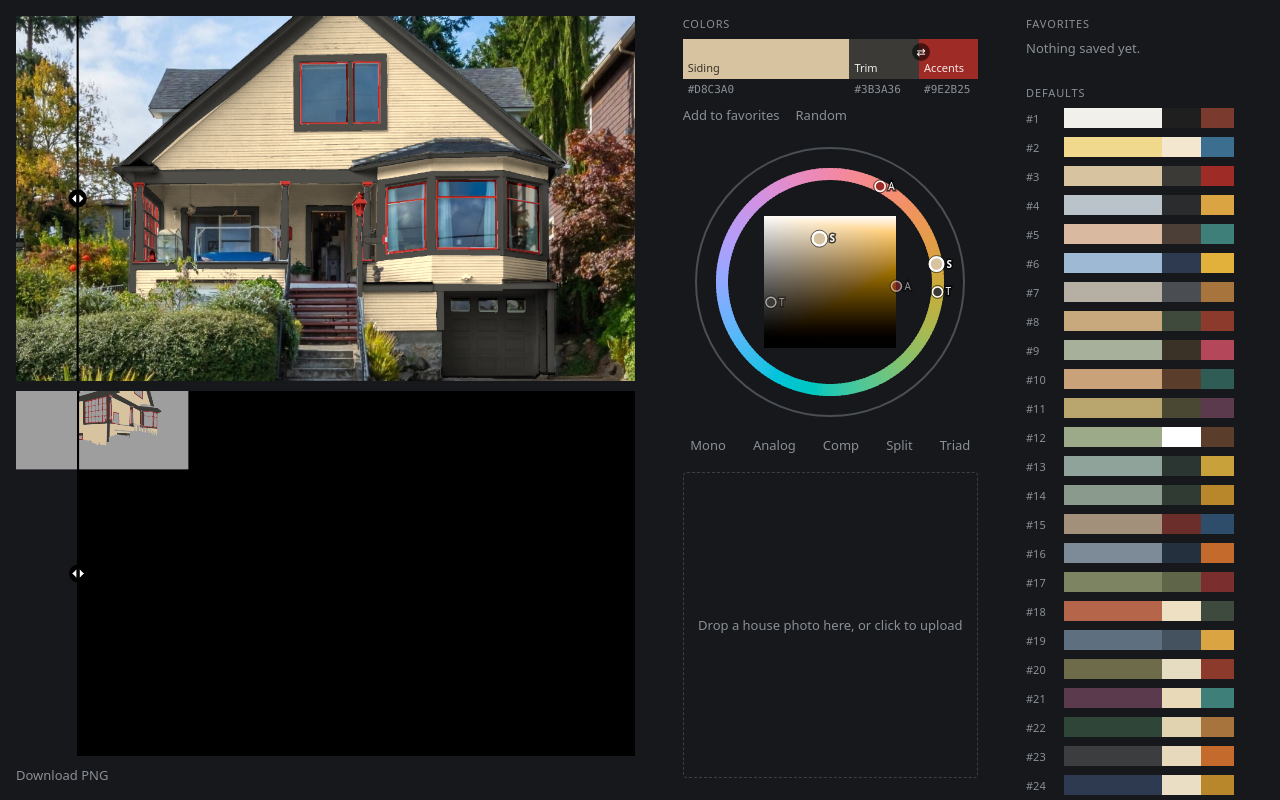
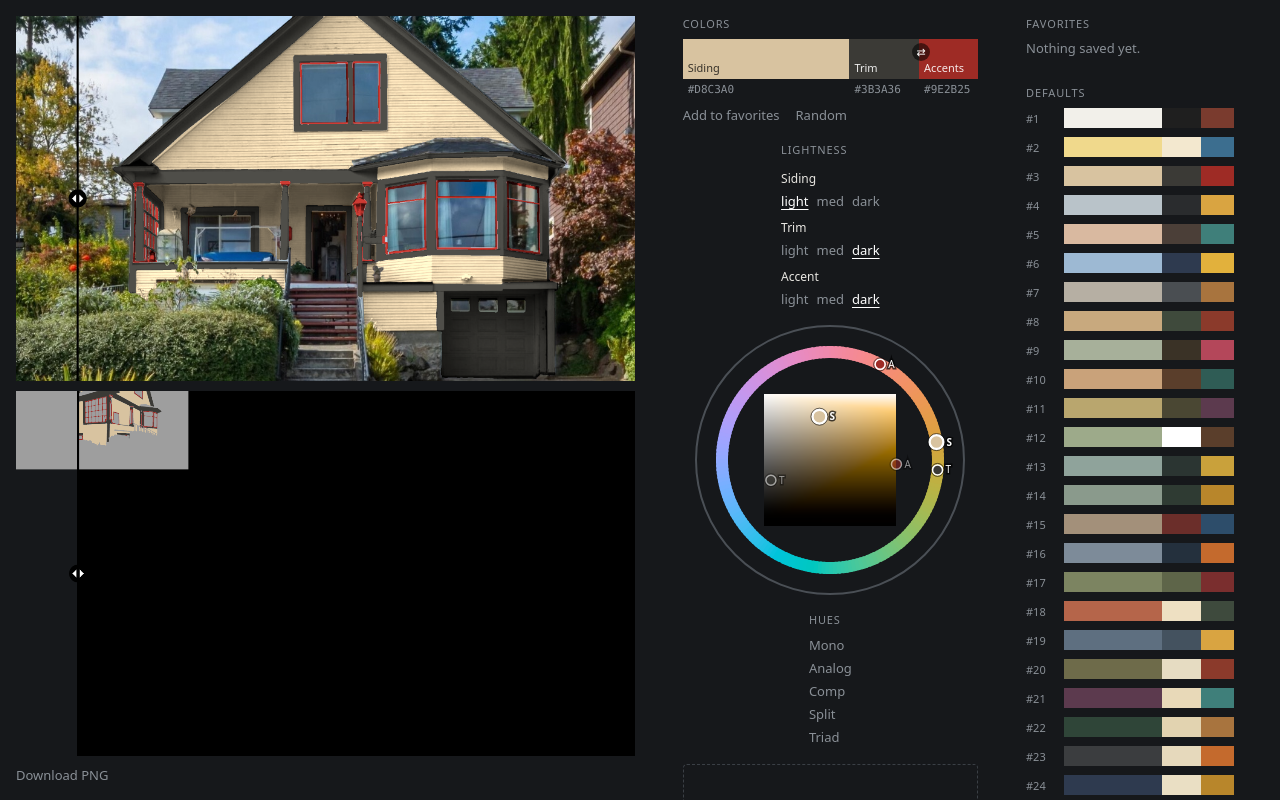
Before and after one commit to EmilyReif/house_paint, a plain HTML site: page index.html in a window 1280 px wide. Drawn offline with Linux system fonts and the light colour scheme.

Commit message:
Formula: lightness presets column + hues column

```diff
--- a/formula.js
+++ b/formula.js
@@ -86,13 +86,23 @@
   //   hue ring     - colored; S/T/A dots sit on it. Click a dot to select it, drag it to change its hue
   //   square       - lightness (up) × saturation (right); all dots shown, the selected one is editable
 //                  (click a faded dot to select it — the square then shows that dot's hue)
+  // Layout: [Lightness presets]  [circle]  [Hue formulas]
   const host = document.getElementById('formula');
+  const col = (cls, title) => {
+    const d = document.createElement('div');
+    d.className = 'formula-col ' + cls;
+    const h = document.createElement('h3');
+    h.textContent = title;
+    d.appendChild(h);
+    return d;
+  };
+  const lightCol = col('lightness', 'Lightness');
+  const hueCol = col('hues', 'Hues');
   const cv = document.createElement('canvas');
   cv.tabIndex = 0;
   cv.setAttribute('aria-label', 'Color formula: outer line rotates all hues; click a dot on the color ring to select it; the square sets its lightness and saturation. Arrow keys rotate.');
-  host.appendChild(cv);
-  const btns = document.createElement('div');
-  btns.className = 'row formulas';
+  host.append(lightCol, cv, hueCol);
+
   for (const [label, dt, da] of FORMULAS) {
     const b = document.createElement('button');
     b.type = 'button'; b.className = 'btn'; b.textContent = label;
@@ -101,9 +111,36 @@
       lch.accent.h = (lch.siding.h + da + 360) % 360;
       push();
     });
-    btns.appendChild(b);
+    hueCol.appendChild(b);
   }
-  host.appendChild(btns);
+
+  // Lightness presets per region (OKLCH L); chroma + hue are kept.
+  const LEVELS = [['light', 0.9], ['med', 0.63], ['dark', 0.36]];
+  const levelOf = (L) => (L >= 0.77 ? 'light' : L >= 0.5 ? 'med' : 'dark');
+  const levelBtns = {};
+  for (const k of KEYS) {
+    const name = document.createElement('div');
+    name.className = 'lvl-name';
+    name.textContent = k[0].toUpperCase() + k.slice(1);
+    const row = document.createElement('div');
+    row.className = 'lvl-row';
+    levelBtns[k] = {};
+    for (const [label, L] of LEVELS) {
+      const b = document.createElement('button');
+      b.type = 'button'; b.className = 'btn'; b.textContent = label;
+      b.setAttribute('aria-label', `${k} ${label}`);
+      b.addEventListener('click', () => { lch[k].L = L; selected = k; push(); });
+      row.appendChild(b);
+      levelBtns[k][label] = b;
+    }
+    lightCol.append(name, row);
+  }
+  function markLevels() {
+    for (const k of KEYS) {
+      const cur = levelOf(lch[k].L);
+      for (const [label] of LEVELS) levelBtns[k][label].classList.toggle('on', label === cur);
+    }
+  }
 
   let selected = 'siding';
   let size = 0, dpr = 1, ringBg = null;
@@ -115,8 +152,9 @@
     const half = (rHue - HUE_W / 2 - 8) / Math.SQRT2; // inscribed square half-side
     return { c, rRot, rHue, sq: { x: c - half, y: c - half, s: half * 2 } };
   };
+  const SIZE = 280; // circle size (CSS px)
   function layout() {
-    size = host.clientWidth || 200;
+    size = SIZE;
     dpr = window.devicePixelRatio || 1;
     cv.style.width = cv.style.height = size + 'px';
     cv.width = cv.height = Math.round(size * dpr);
@@ -135,6 +173,7 @@
 
   function draw() {
     if (!size || !lch.siding) return;
+    markLevels();
     const ctx = cv.getContext('2d');
     const { c, rRot, rHue, sq } = geo();
     ctx.setTransform(1, 0, 0, 1, 0, 0);
--- a/styles.css
+++ b/styles.css
@@ -91,11 +91,15 @@ input[type="color"]::-moz-color-swatch { border: none; border-radius: 3px; }
 .combo.drop-before { box-shadow: 0 -2px 0 var(--muted); }
 .combo.drop-after { box-shadow: 0 2px 0 var(--muted); }
 
-.formula { display: flex; flex-direction: column; gap: 10px; }
+.formula { display: flex; flex-wrap: wrap; justify-content: center; align-items: center; gap: 12px 18px; }
 .formula canvas { display: block; touch-action: none; outline: none; }
 .formula canvas:focus-visible { outline: 1px solid var(--muted); }
-.formulas { margin-top: 4px; justify-content: space-between; flex-wrap: wrap; gap: 6px 10px; }
-.formula { margin-top: 18px; width: 280px; align-self: center; } /* circle stays 280px; column is wider */
+.formula-col { display: flex; flex-direction: column; align-items: flex-start; gap: 5px; }
+.formula-col h3 { margin: 0 0 4px; font-size: 11px; font-weight: 500; text-transform: uppercase; letter-spacing: .08em; color: var(--muted); }
+.lvl-name { color: var(--text); font-size: 12px; margin-top: 4px; }
+.lvl-row { display: flex; gap: 8px; }
+.formula-col .btn.on { color: var(--hover); text-decoration: underline; text-underline-offset: 3px; }
+.formula { margin-top: 18px; } /* circle is a fixed 280px; side columns wrap below if the column is narrow */
 
 .panel.controls { display: flex; flex-direction: column; }
 .panel.controls > * { flex: none; }
```
Also changed, not shown: 1 other file.
